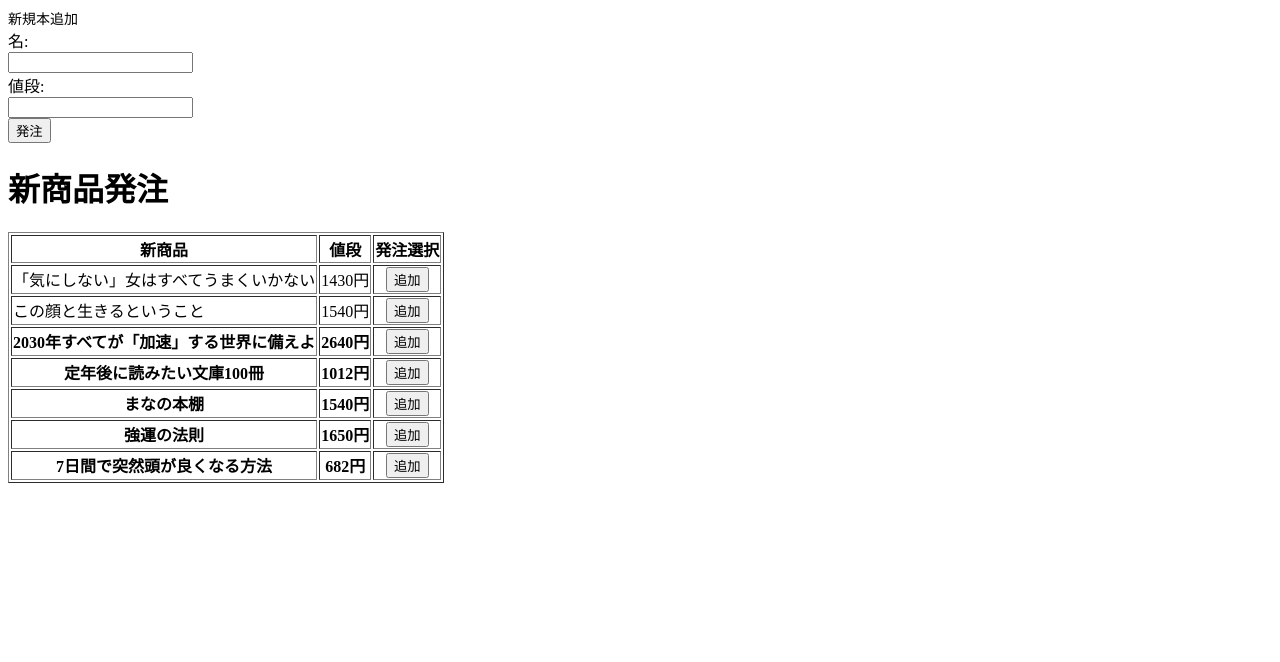
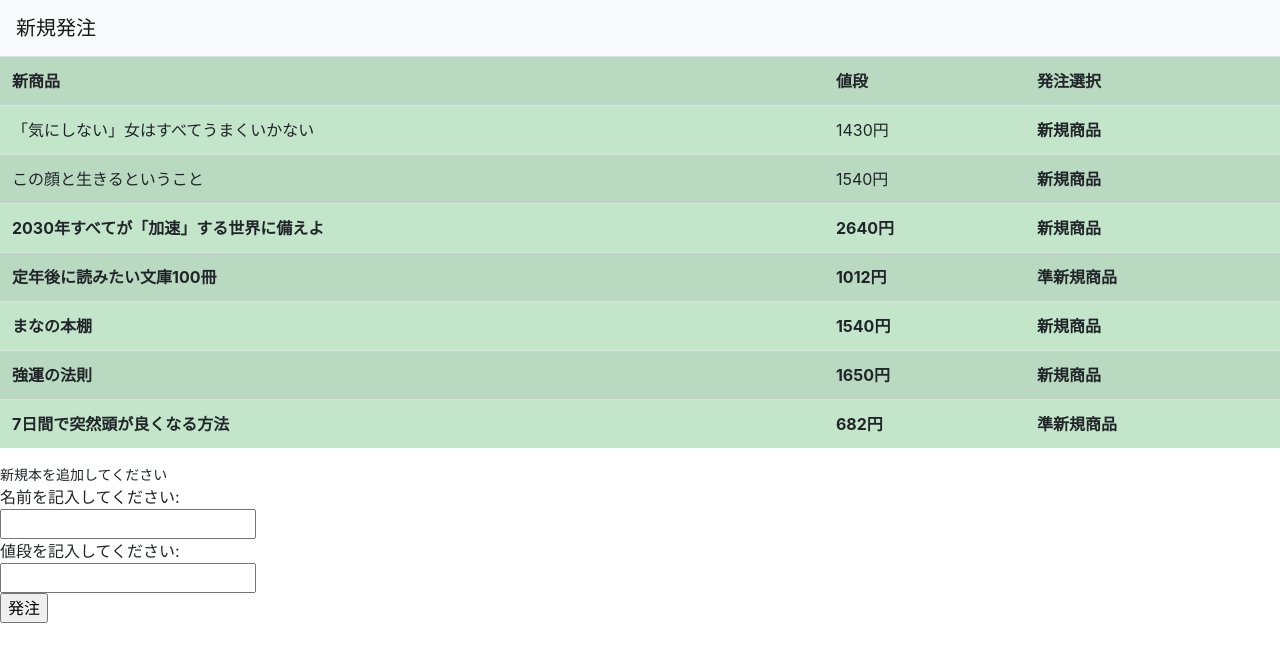
Before and after one commit to Okawa0418/Bookstore, a PHP site: page /include.php in a window 1280 px wide. Shown: the top 662 px of the page. Run offline with PHP 8.4, Linux system fonts and the light colour scheme.

Commit message:
購入画面、新規追加画面　実装

```diff
--- a/include.php
+++ b/include.php
@@ -1,25 +1,24 @@
+
 <!DOCTYPE html>
 <html lang="en">
+<!-- Bootstrap CSS -->
+<link rel="stylesheet" href="https://stackpath.bootstrapcdn.com/bootstrap/4.1.3/css/bootstrap.min.css" integrity="sha384-MCw98/SFnGE8fJT3GXwEOngsV7Zt27NXFoaoApmYm81iuXoPkFOJwJ8ERdknLPMO" crossorigin="anonymous">
+
+<!-- Bootstrap Javascript(jQuery含む) -->
+<script src="https://code.jquery.com/jquery-3.3.1.slim.min.js" integrity="sha384-q8i/X+965DzO0rT7abK41JStQIAqVgRVzpbzo5smXKp4YfRvH+8abtTE1Pi6jizo" crossorigin="anonymous"></script>
+<script src="https://cdnjs.cloudflare.com/ajax/libs/popper.js/1.14.3/umd/popper.min.js" integrity="sha384-ZMP7rVo3mIykV+2+9J3UJ46jBk0WLaUAdn689aCwoqbBJiSnjAK/l8WvCWPIPm49" crossorigin="anonymous"></script>
+<script src="https://stackpath.bootstrapcdn.com/bootstrap/4.1.3/js/bootstrap.min.js" integrity="sha384-ChfqqxuZUCnJSK3+MXmPNIyE6ZbWh2IMqE241rYiqJxyMiZ6OW/JmZQ5stwEULTy" crossorigin="anonymous"></script>
 <head>
-    <title>新規本追加</title>
+    <nav class="navbar navbar-expand-lg navbar-light bg-light">
+    <div class="container-md">
+        <a class="navbar-brand" href="#">新規発注</a>
+    </div>
+</nav>
 </head>
+<!-- 新規リスト -->
 <body>
-    <div style="font-size:14px">新規本追加</div>
-
-    <form name="form1" method="post" action="view.php">
-    名:<br>
-    <input type="text" name="name">
-    <br>
-    値段:<br>
-    <input type="text" name="price">
-    <br>
-    <input type="submit" value="発注">
-    </form>
-
-
- <h1>新商品発注</h1>
-    <table border="1">
-        <tr>
+    <table class="table table-success table-striped">
+    <tr>
             <th>新商品</th>
             <th>値段</th>
             <th>発注選択</th>
@@ -27,38 +26,49 @@
         <tr>
             <td>「気にしない」女はすべてうまくいかない</td>
             <td>1430円</td>
-            <th><form action="" method="post"><button type="submit" name="more">追加</button></td>
+            <th><form action="" method="post">新規商品</td>
         </tr>
         <tr>
             <td>この顔と生きるということ</td>
             <td>1540円</td>
-            <th><form action="" method="post"><button type="submit" name="more">追加</button></td>
+            <th><form action="" method="post">新規商品</td>
         </tr>
         <tr>
             <th>2030年すべてが「加速」する世界に備えよ</th>
             <th>2640円</th>
-            <th><form action="" method="post"><button type="submit" name="more">追加</button></td>
+            <th><form action="" method="post">新規商品</td>
         </tr>
         <tr>
             <th>定年後に読みたい文庫100冊</th>
             <th>1012円</th>
-            <th><form action="" method="post"><button type="submit" name="more">追加</button></td>
+            <th><form action="" method="post">準新規商品</td>
         </tr>
         <tr>
             <th>まなの本棚</th>
             <th>1540円</th>
-            <th><form action="" method="post"><button type="submit" name="more">追加</button></td>
+            <th><form action="" method="post">新規商品</td>
         </tr>
         <tr>
             <th>強運の法則</th>
             <th>1650円</th>
-            <th><form action="" method="post"><button type="submit" name="more">追加</button></td>
+            <th><form action="" method="post">新規商品</td>
         </tr>
         <tr>
             <th>7日間で突然頭が良くなる方法</th>
             <th>682円</th>
-            <th><form action="" method="post"><button type="submit" name="more">追加</button></td>
+            <th><form action="" method="post">準新規商品</td>
         </tr>
     </table>
+<!-- 発注実装 -->
+    <div style="font-size:14px">新規本を追加してください</div>
+    <form name="form1" method="post" action="view.php">
+        名前を記入してください:<br>
+        <input type="text" name="name">
+        <br>
+        値段を記入してください:<br>
+        <input type="text" name="price">
+        <br>
+        <input type="submit" value="発注">
+    </form>
 </body>
 </html>
```
Also changed, not shown: validate.php (added, +36 -0 lines), view.php (+1 -24 lines).
